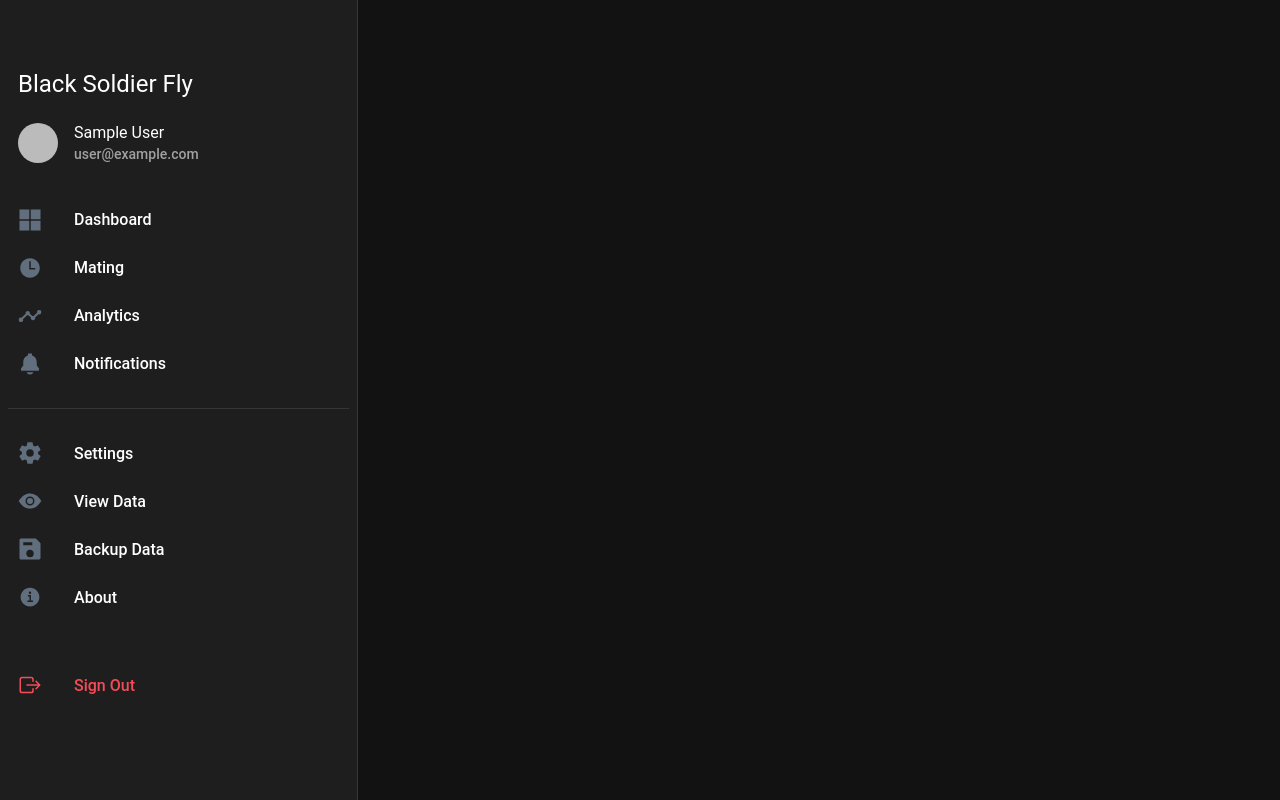
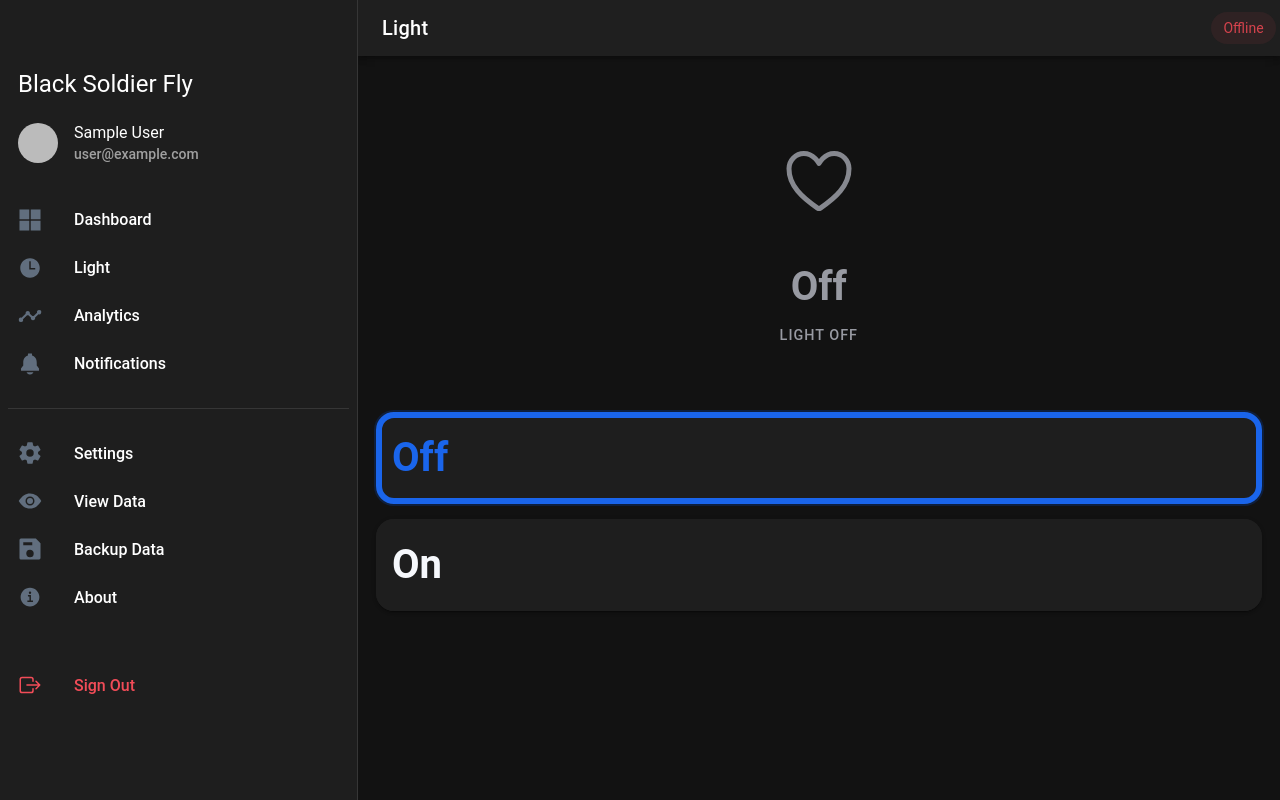
Before and after one commit to TheMasshiro/bsfly-iot, a React (Vite) app in the folder bsfly-iot/: page /light in a window 1280 px wide. Built offline with nearby package versions, Linux system fonts and the light colour scheme; no server answers; sample sign-in values are in the browser's storage.

Commit message:
refactor(module): Rename and repurpose Mating to Light control

```diff
--- a/bsfly-iot/src/App.tsx
+++ b/bsfly-iot/src/App.tsx
@@ -34,7 +34,7 @@ import '@ionic/react/css/palettes/dark.always.css';
 import './theme/variables.css';
 import Dashboard from './pages/Dashboard/Dashboard';
 import { LifeCycleProvider } from './context/LifeCycleContext';
-import Mating from './pages/Mating/Mating';
+import Light from './pages/Light/Light';
 import Analytics from './pages/Analytics/Analytics';
 import Settings from './pages/Settings/Settings';
 import About from './pages/About/About';
@@ -60,7 +60,7 @@ const App: React.FC = () => {
                                     <Redirect to="/dashboard" />
                                 </Route>
                                 <Route path="/dashboard" exact={true} component={Dashboard} />
-                                <Route path="/mate" exact={true} component={Mating} />
+                                <Route path="/light" exact={true} component={Light} />
                                 <Route path="/analytics" exact={true} component={Analytics} />
                                 <Route path="/notifications" exact={true} component={Notifications} />
                                 <Route path="/settings" exact={true} component={Settings} />
--- a/bsfly-iot/src/components/Menu/Menu.tsx
+++ b/bsfly-iot/src/components/Menu/Menu.tsx
@@ -29,7 +29,7 @@ const appPages: AppPage[] = [
         mdIcon: gridSharp
     },
     {
-        title: 'Mating',
+        title: 'Light',
         url: '/mate',
         iosIcon: timeOutline,
         mdIcon: timeSharp
--- a/bsfly-iot/src/pages/Mating/Mating.tsx
+++ b/bsfly-iot/src/pages/Light/Light.tsx
@@ -1,5 +1,5 @@
 import { IonCard, IonCardContent, IonCol, IonContent, IonGrid, IonHeader, IonIcon, IonPage, IonRadio, IonRadioGroup, IonRow, IonText, IonTitle, IonToolbar, useIonToast } from '@ionic/react';
-import './Mating.css';
+import './Light.css';
 import 'react-circular-progressbar/dist/styles.css';
 import { timers } from '../../assets/assets';
 import { useState, useCallback, useMemo } from 'react';
@@ -17,7 +17,7 @@ const renderer = ({ hours, minutes, seconds, completed }: any) => {
     }
 };
 
-const Mating: React.FC = () => {
+const Light: React.FC = () => {
     const [time, setTime] = useState<number>(timers[0].seconds);
     const [startTime, setStartTime] = useState<number>(Date.now());
 
@@ -47,7 +47,7 @@ const Mating: React.FC = () => {
         <IonPage className="timer-page">
             <IonHeader>
                 <Toolbar
-                    header={"Mating"}
+                    header={"Light"}
                 />
             </IonHeader>
             <IonContent fullscreen>
@@ -113,4 +113,4 @@ const Mating: React.FC = () => {
     );
 };
 
-export default Mating;
+export default Light;
```
Also changed, not shown: bsfly-iot/src/pages/Light/Light.css (renamed from bsfly-iot/src/pages/Mating/Mating.css).
